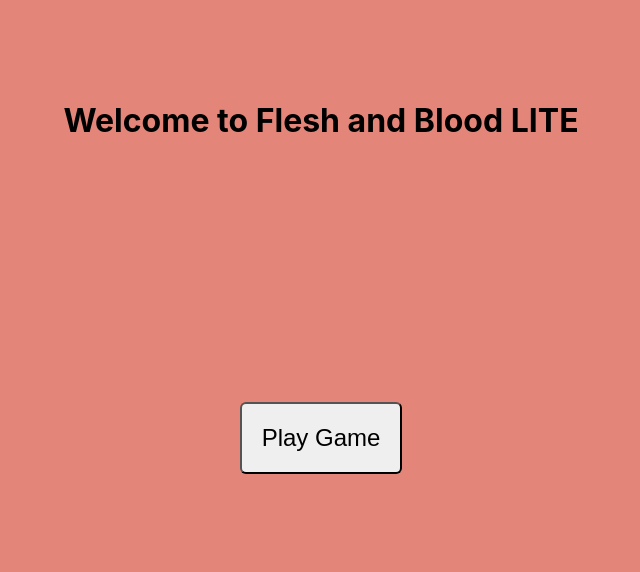
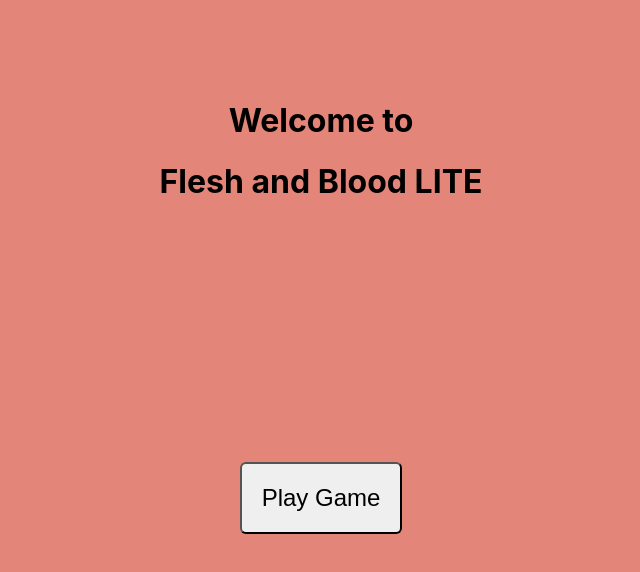
Before and after one commit to jimlee604/webdev, a React (Create React App) app in the folder play_fab/my-app/: page / in a window 1280 px wide. Shown: the top 572 px of the page, without its empty margins (319-959 px from the left). Built offline with nearby package versions, Linux system fonts and the light colour scheme.

Commit message:
fix hydration issue

```diff
--- a/play_fab/my-app/src/ActiveTurnComponent.js
+++ b/play_fab/my-app/src/ActiveTurnComponent.js
@@ -1,15 +1,15 @@
 const ActiveTurnComponent = (props) => {
     return (
-        props.player_turn
+        <div>
+            {/* <p className="life">Player Life: 40</p>
+            <p className="life">Opponent Life: 40</p> */}
+            <div className="height_30vh"></div>
+        {props.player_turn
             ?
-            <div>
-                <div className="height_30vh"></div>
                 <p className="turn_text player_turn">Your Turn</p>
-            </div>
             :
-            <div>
                 <p className="turn_text opponent_turn">Opponent Turn</p>
-                <div className="height_30vh"></div>
+        }
             </div>
     );
 }
--- a/play_fab/my-app/src/App.css
+++ b/play_fab/my-app/src/App.css
@@ -4,6 +4,13 @@
 
 .App {
   text-align: center;
+}
+
+.full-background-container {
+  height: 100vh;
+  width: 100vw;
+  /* Position if needed, e.g., for absolute positioning within a parent */
+  position: relative; /* or absolute, fixed, depending on your layout */
 }
 
 .center {
--- a/play_fab/my-app/src/FABCardComponent.js
+++ b/play_fab/my-app/src/FABCardComponent.js
@@ -12,7 +12,6 @@
         <div>
             <p>
                 <b>Cost:</b>{card.cost}
-                {/* || <b>id:</b>{card.id} */}
             </p>
             <p><b>Pitch:</b>{card.pitch}</p>
             <p><b>Attack:</b>{card.attack}</p>
--- a/play_fab/my-app/src/GameScreenComponent.js
+++ b/play_fab/my-app/src/GameScreenComponent.js
@@ -17,7 +17,7 @@
     const { playerHandValue, setPlayerHandValue } = usePlayerHand();
     const { opponentHandValue, setOpponentHandValue } = useOpponentHand();
     return (
-        <body style={{ backgroundColor: '#9c9c9c' }}>
+        <div className="full-background-container" style={{ backgroundColor: '#9c9c9c' }}>
             <div className='height_10vh' />
             <div className='center'>
                 <div>
@@ -30,7 +30,9 @@
                 </div>
             </div>
             <div className="mid_bar">
+                <div className="vflex">
                 <ActiveTurnComponent player_turn={turnValue} />
+                </div>
                 <div className="flexgrow" />
                 <div className="vflex">
                     <InstructionComponent turn_step={turnStepValue} />
@@ -49,7 +51,7 @@
                     </div>
                 </div>
             </div>
-        </body>
+        </div>
     );
 }
 
--- a/play_fab/my-app/src/HomeScreenComponent.js
+++ b/play_fab/my-app/src/HomeScreenComponent.js
@@ -5,18 +5,19 @@
 const HomeScreenComponent = () => {
     const navigate = useNavigate();
     return (
-      <body style={{ backgroundColor: '#e38578' }}>
+      <div className="full-background-container" style={{ backgroundColor: '#e38578' }}>
         <div className='height_10vh'></div>
         <div className='center'>
           <div>
-            <h1 className='text_align_center'>Welcome to <b>Flesh and Blood LITE</b></h1>
+            <h1 className='text_align_center'>Welcome to</h1>
+            <h1 className='text_align_center'><b>Flesh and Blood LITE</b></h1>
             <div className='height_30vh'></div>
             <div className='center'>
               <button onClick={() => navigate('/game')} className='start_button'>Play Game</button>
             </div>
           </div>
         </div>
-      </body>
+      </div>
     );
 }
 
```
